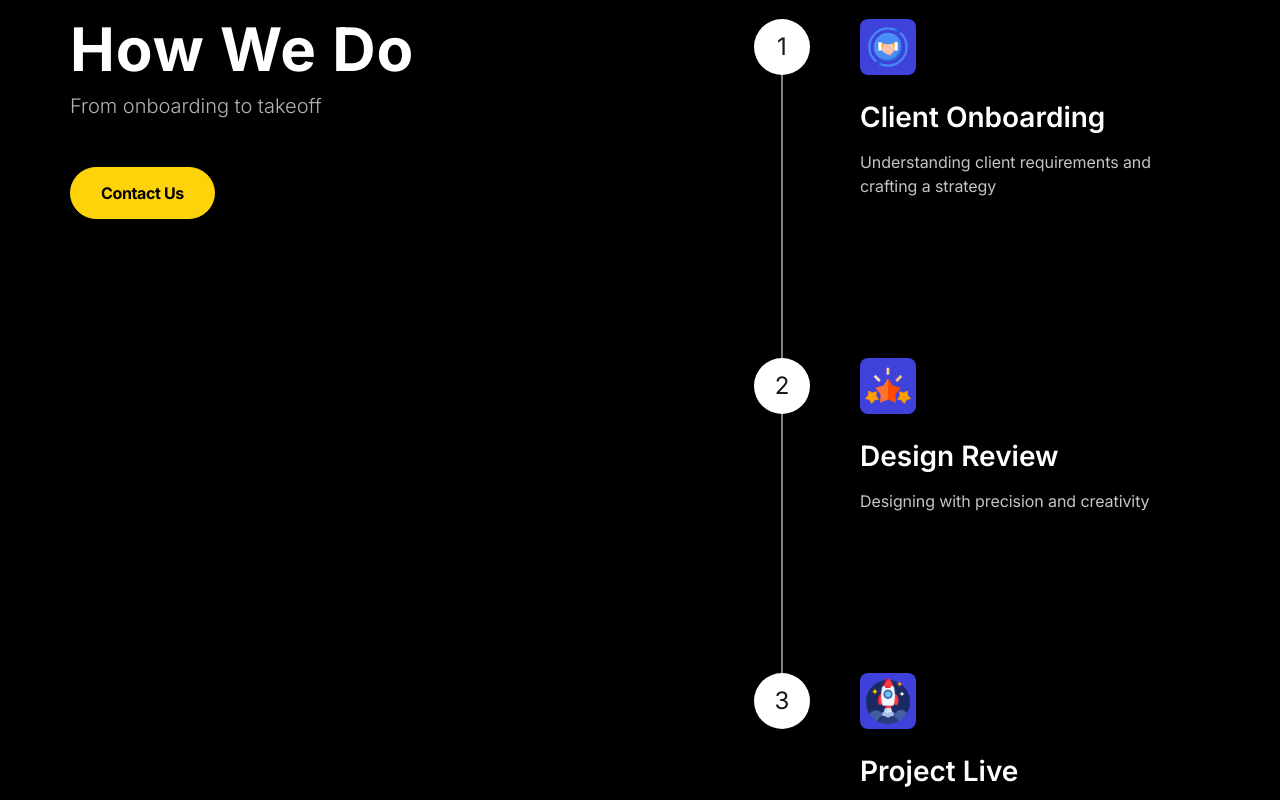
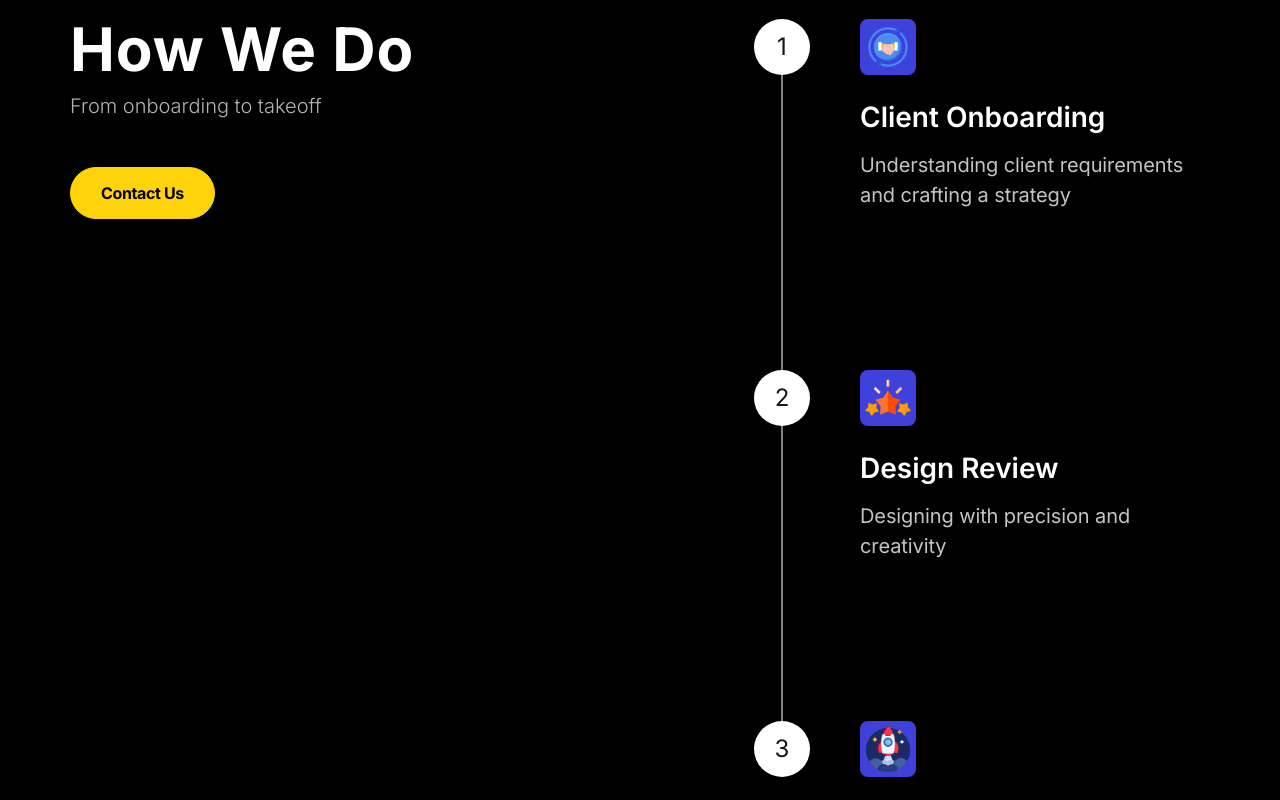
Before and after one commit to nadimpallibhargav/talzie, a React (Vite) app: page / in a window 1280 px wide. Shown: the part 3540-4340 px from the top of the page. Built offline with nearby package versions, Linux system fonts and the light colour scheme; a web font is replaced by a local one.

Commit message:
step paragraph style

```diff
--- a/src/components/sections/howwedo/HowWeDo.scss
+++ b/src/components/sections/howwedo/HowWeDo.scss
@@ -88,12 +88,11 @@
         }
 
         p {
-            font-size: 1.6rem;
+            font-size: 2rem;
             padding-top: 16px;
-            line-height: 1.4;
+            line-height: 3rem;
             color: $color-white-1;
             font-weight: 400;
-            line-height: 24px;
             letter-spacing: -.005em;
         }
     }
```
